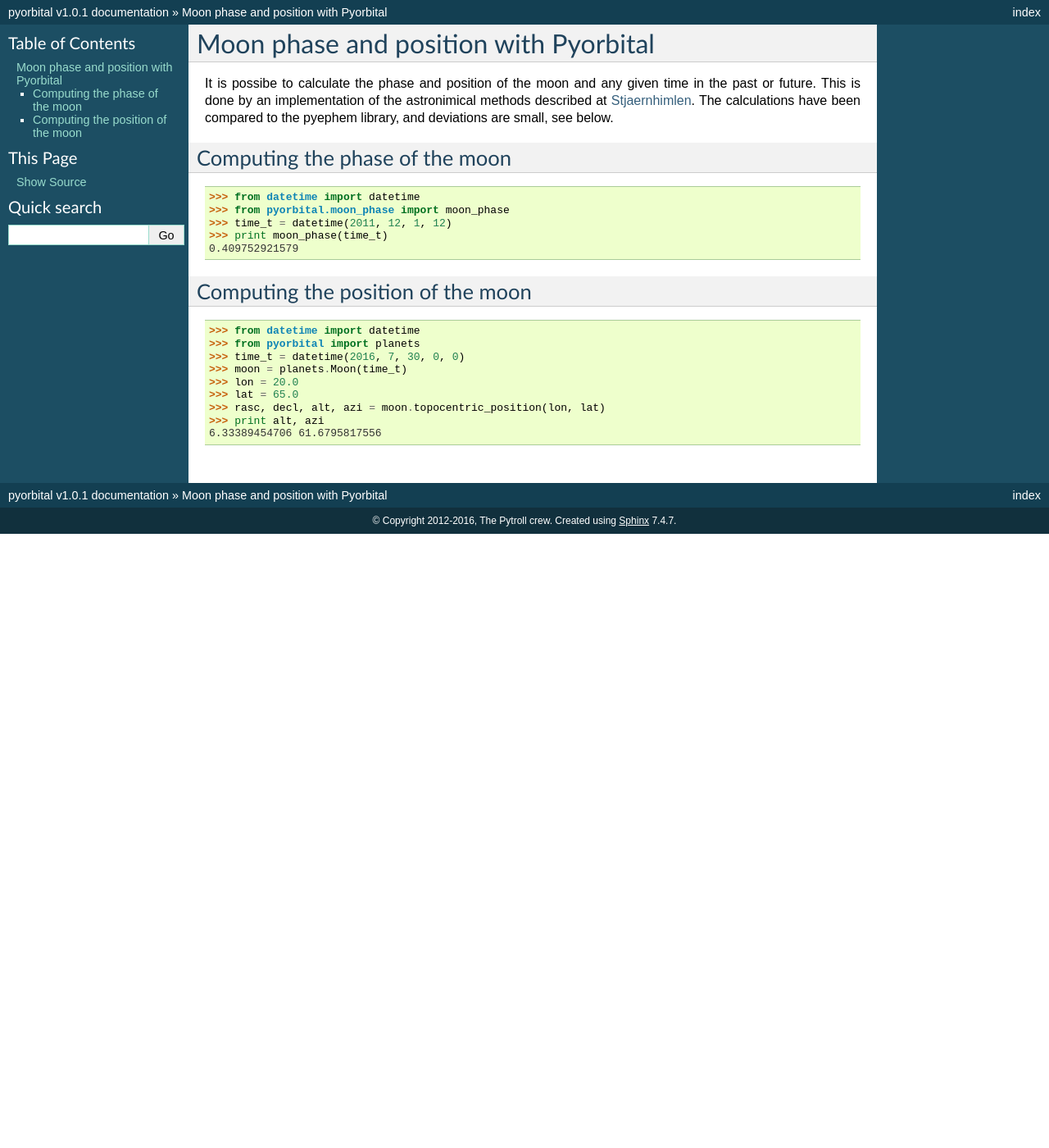
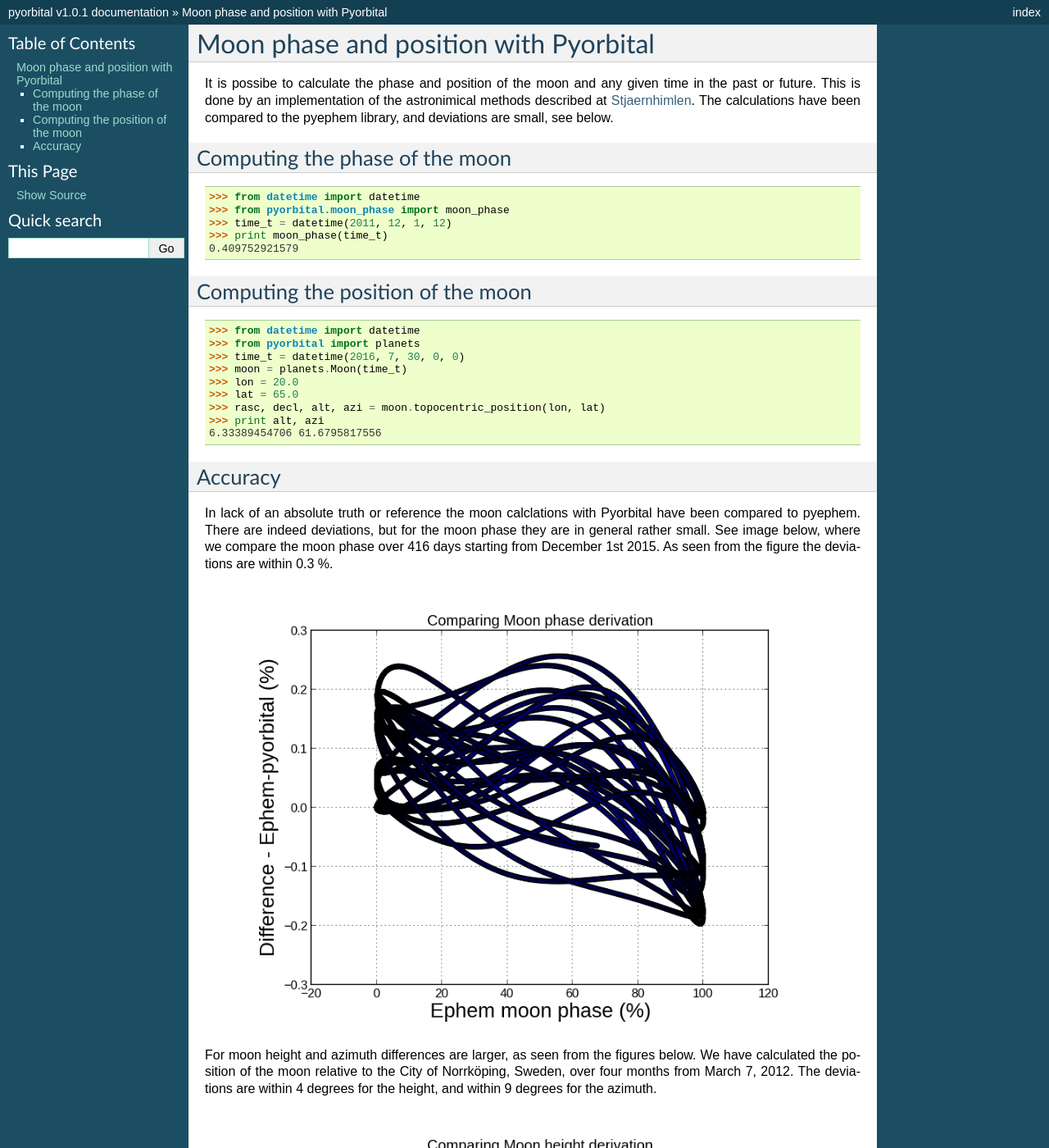
Before and after one commit to pytroll/pyorbital, a Sphinx documentation site: the page built from doc/source/moon_calculations.rst, in a window 1280 px wide and 1400 px high. Shown: the whole window at 82% size. Built offline with Sphinx 7.4.7, drawn with Linux system fonts in a browser that asks for light colours.

Commit message:
Add documentation on accuracy and comparison to pyephem
Signed-off-by: Adam.Dybbroe <a000680@c20671.ad.smhi.se>

```diff
--- a/doc/source/conf.py
+++ b/doc/source/conf.py
@@ -126,7 +126,7 @@
 # Add any paths that contain custom static files (such as style sheets) here,
 # relative to this directory. They are copied after the builtin static files,
 # so a file named "default.css" will overwrite the builtin "default.css".
-html_static_path = ['.static']
+html_static_path = ['../_static']
 
 # If not '', a 'Last updated on:' timestamp is inserted at every page bottom,
 # using the given strftime format.
--- a/doc/source/moon_calculations.rst
+++ b/doc/source/moon_calculations.rst
@@ -30,4 +30,25 @@
   6.33389454706 61.6795817556
 
 
+Accuracy
+--------
+
+In lack of an absolute truth or reference the moon calclations with Pyorbital
+have been compared to pyephem. There are indeed deviations, but for the moon
+phase they are in general rather small. See image below, where we compare the
+moon phase over 416 days starting from December 1st 2015. As seen from the figure the deviations are within 0.3 %.
+
+  .. image:: _static/moonphase_compare.png
+
+For moon height and azimuth differences are larger, as seen from the figures
+below. We have calculated the position of the moon relative to the City of
+Norrköping, Sweden, over four months from March 7, 2012. The deviations are
+within 4 degrees for the height, and within 9 degrees for the azimuth.
+
+
+  .. image:: _static/moonheight_compare.png
+  .. image:: _static/moonazimuth_compare.png
+
+
+
 .. _`Stjaernhimlen`:   http://www.stjarnhimlen.se/comp/ppcomp.html
```
Also changed, not shown: doc/_static/moonazimuth_compare.png (added), doc/_static/moonheight_compare.png (added), doc/_static/moonphase_compare.png (added), 2 other files.
